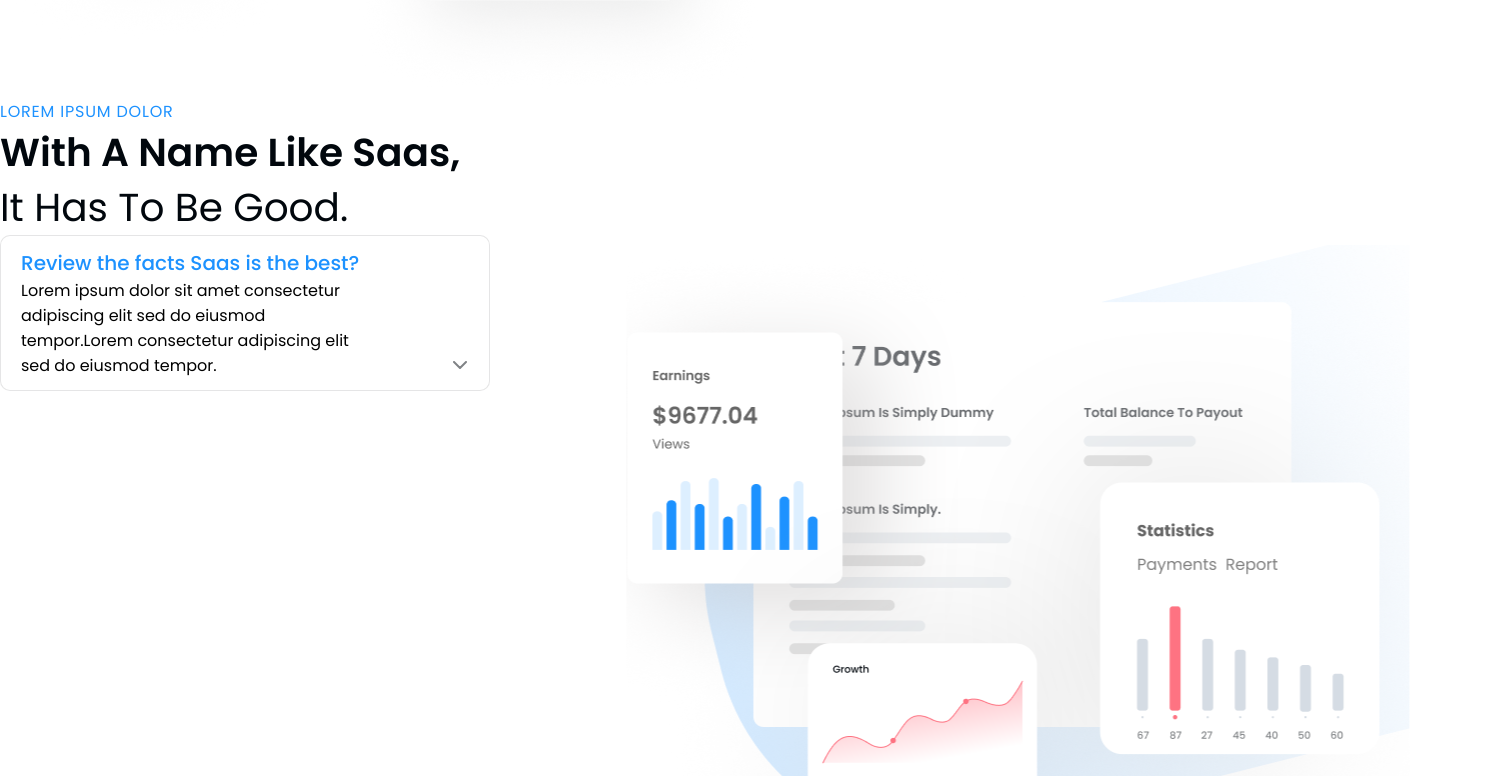
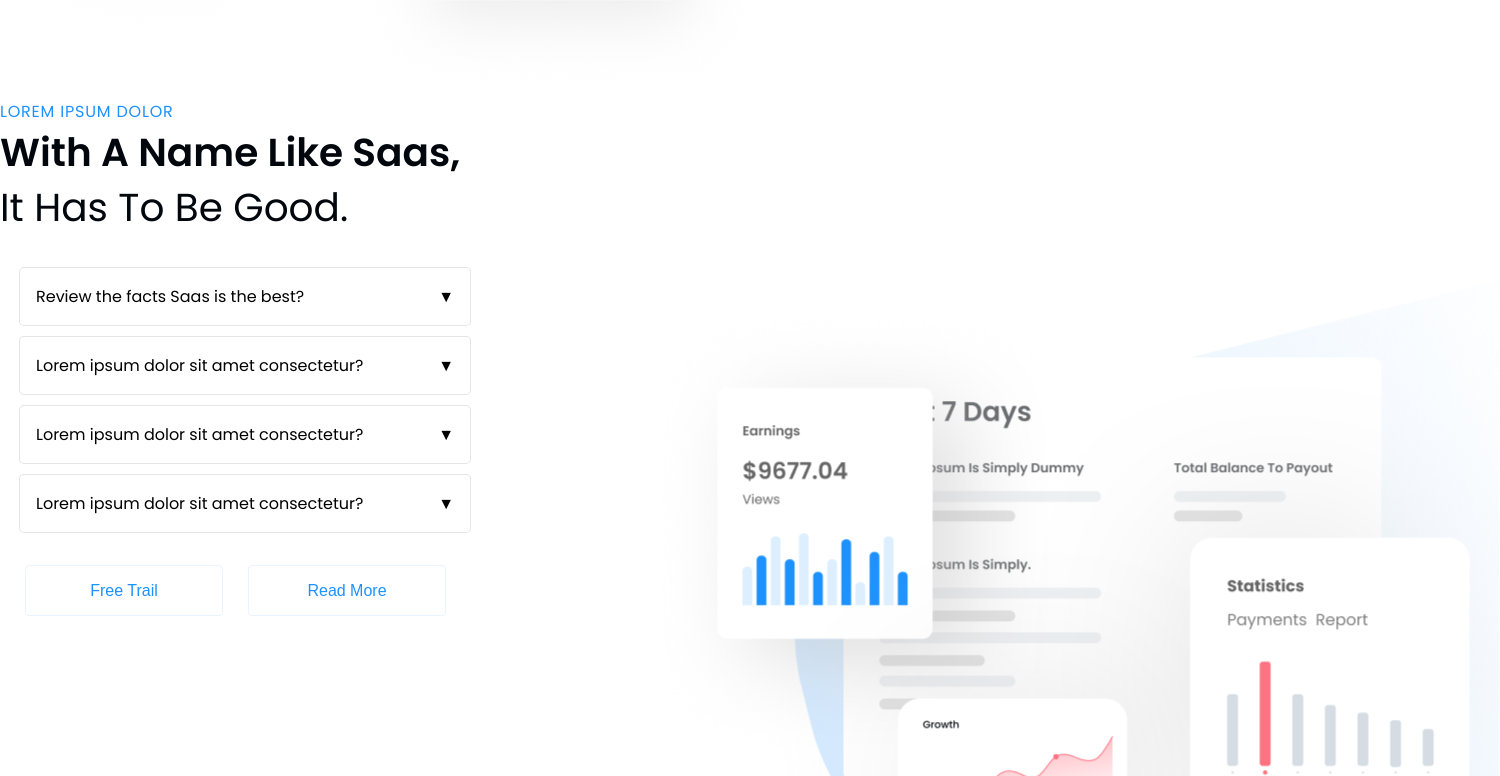
Before and after one commit to Vladnln/training-pet-project, a React (Vite) app: page / in a window 1280 px wide. Shown: the part 1804-2580 px from the top of the page, 1500 px wide, since content can reach past the window. Built offline with nearby package versions, Linux system fonts and the light colour scheme.

Commit message:
adding accordions and adding new stuff blocks

```diff
--- a/src/App.css
+++ b/src/App.css
@@ -115,7 +115,7 @@
 }
 
 .main__subtitle{
-  /*max-width: 401px;*/
+  max-width: 401px;
   font-weight: 400;
   font-size: 18px;
   line-height: 29px;
@@ -266,17 +266,20 @@
   justify-content: space-between;
   max-width: 1280px;
 }
+
 .graphics__title span{
   color: #01070D;
   font-weight: 600;
 }
-.graphics__description{
-  max-width: 490px;
-}
 
 .graphics__img{
   position: absolute;
-  transform: translate(80%, 50%);
+  transform: translate(27%, -17%);
+  right: 10px;
+}
+
+.graphics__description{
+  max-width: 490px;
 }
 
 .graphics__title{
@@ -288,24 +291,74 @@
   color: #01070D;
 }
 
-.accordion__wrapper{
-  padding: 12px 124px 12px 20px;
-  position: relative;
-  border-radius: 10px;
-  text-align: left;
-  background: #FFFFFF;
+.accordion {
+  max-width: 472px;
+  margin: 2rem auto;
+}
+
+.accordion-title {
+  display: flex;
+  flex-direction: row;
+  justify-content: space-between;
+  cursor: pointer;
+  background-color: #FFFFFF;
   border: 1px solid rgba(1, 7, 13, 0.1);
 }
 
-.accordion__header-img{
-  position: absolute;
-  right: 22px;
-  bottom: 13px;
+.accordion-title:hover {
+  background-color: #0ff;
+  transition: 0.3s ease-in-out;
 }
-.accordion__header{
-  font-style: normal;
-  font-weight: 500;
-  font-size: 20px;
-  line-height: 30px;
+
+.accordion-title,
+.accordion-content {
+  margin: 10px;
+  padding: 1rem;
+  border-radius: 5px;
+}
+
+.accordion-title:hover{
   color: #1D92FF;
 }
+
+.accordion-content {
+  background-color: #FFFFFF;
+  border: 1px solid rgba(1, 7, 13, 0.1);
+  border-radius: 5px;
+}
+
+.graphics__buttons{
+  font-style: normal;
+  color: #1D92FF;
+  font-weight: 500;
+  width: 198px;
+  margin-left: 25px;
+  font-size: 16px;
+  line-height: 19px;
+  border-radius: 4px;
+  padding: 15px 30px;
+  text-transform: capitalize;
+  cursor: pointer;
+  background: transparent;
+  border: 1px solid #1D92FF1A;
+}
+.graphics__buttons:hover{
+  background: #1D92FF;
+  color: #FFFFFF;
+  border: 1px solid;
+  transition: 0.3s ease-in-out;
+}
+.abilities-description{
+  max-width: 1280px;
+  text-align: center;
+  margin: auto;
+  padding-top: 400px;
+  padding-bottom: 100px;
+}
+.abilities__title{
+  font-style: normal;
+  font-weight: 600;
+  font-size: 39px;
+  line-height: 53px;
+  color: #000000;
+}
--- /dev/null
+++ b/src/Components/Layout/Abilities.jsx
@@ -0,0 +1,16 @@
+import React, {Component} from 'react';
+
+class Abilities extends Component {
+    render() {
+        return (
+            <div>
+                <div className="abilities-description">
+                    <p className="title">Lorem ipsum dolor sit amet</p>
+                    <h1 className="main__title abilities__title">The Loudest Noise Comes From The Electric Saas.</h1>
+                </div>
+            </div>
+        );
+    }
+}
+
+export default Abilities;
--- /dev/null
+++ b/src/Components/Layout/Accordion.jsx
@@ -0,0 +1,14 @@
+import React, {Component, useState} from 'react';
+const Accordion = ({ title, content }) => {
+    const [isActive, setIsActive] = useState(false);
+    return (
+        <div className="accordion-item">
+            <div className="accordion-title" onClick={() => setIsActive(!isActive)}>
+                <div>{title}</div>
+                <div>{isActive ? '▲' : '▼'}</div>
+            </div>
+            {isActive && <div className="accordion-content">{content}</div>}
+        </div>
+    );
+};
+export default Accordion;
--- /dev/null
+++ b/src/Components/Layout/AccordionLayout.jsx
@@ -0,0 +1,35 @@
+import React, { useState } from 'react';
+import Accordion from './Accordion';
+
+const AccordionLayout = () => {
+    const accordionData = [
+        {
+            title: 'Review the facts Saas is the best?',
+            content: `Lorem ipsum dolor sit amet consectetur adipiscing elit sed do eiusmod tempor.Lorem consectetur adipiscing elit sed do eiusmod tempor.`
+        },
+        {
+            title: 'Lorem ipsum dolor sit amet consectetur?',
+            content: `Lorem ipsum dolor sit amet consectetur adipiscing elit sed do eiusmod tempor.Lorem consectetur adipiscing elit sed do eiusmod tempor.`
+        },
+        {
+            title: 'Lorem ipsum dolor sit amet consectetur?',
+            content: `Lorem ipsum dolor sit amet consectetur adipiscing elit sed do eiusmod tempor.Lorem consectetur adipiscing elit sed do eiusmod tempor.`
+        },
+        {
+            title: 'Lorem ipsum dolor sit amet consectetur?',
+            content: `Lorem ipsum dolor sit amet consectetur adipiscing elit sed do eiusmod tempor.Lorem consectetur adipiscing elit sed do eiusmod tempor.`
+        }
+    ];
+
+    return (
+        <div>
+            <div className="accordion">
+                {accordionData.map(({ title, content }) => (
+                    <Accordion title={title} content={content}/>
+
+                ))}
+            </div>
+        </div>
+    );
+};
+export default AccordionLayout;
--- a/src/Components/Layout/Graphics.jsx
+++ b/src/Components/Layout/Graphics.jsx
@@ -1,6 +1,7 @@
 import React, {Component, useState} from 'react';
-import Image from "../../assets/img/Group463.png"
+import Graphs from '../../assets/img/Group463.png'
 import Arrow from "../../assets/icons/AccordArrow.svg"
+import AccordionLayout from "./AccordionLayout.jsx";
 class Graphics extends Component {
     render() {
         return (
@@ -9,20 +10,14 @@ class Graphics extends Component {
                     <div className="graphics__description">
                         <p className="title">Lorem ipsum dolor</p>
                         <h1 className="main__title graphics__title"> <span>With a name like Saas,</span>  it has to be good.</h1>
-                        <div className="accordion__wrapper">
-                            <div className="accordion__header">
-                                Review the facts Saas is the best?
-                                <div className="accordion__header-img">
-                                    <img className="accordion__arrow" src={Arrow} alt=""/>
-                                </div>
-                            </div>
-                            <div className="accordion__body">
-                                Lorem ipsum dolor sit amet consectetur adipiscing elit sed do eiusmod tempor.Lorem consectetur adipiscing elit sed do eiusmod tempor.
-                            </div>
+                        <AccordionLayout/>
+                        <div className="graphics__buttons-group">
+                            <button className="graphics__buttons">free trail</button>
+                            <button className="graphics__buttons">Read More</button>
                         </div>
                     </div>
-                    <div className="graphics__img">
-                        <img src={Image} alt=""/>
+                    <div>
+                        <img className="graphics__img" src={Graphs} alt=""/>
                     </div>
                 </div>
             </div>
--- a/src/Components/Layout/MainDescription.jsx
+++ b/src/Components/Layout/MainDescription.jsx
@@ -22,7 +22,6 @@ class MainDescription extends Component {
                             </div>
                         </div>
                         <div className="main__picture"><img src={MainPicture}/></div>
-
                     </div>
                 </section>
             </div>
--- a/src/Pages/MainPage.jsx
+++ b/src/Pages/MainPage.jsx
@@ -5,6 +5,7 @@ import MainDescription from "../Components/Layout/MainDescription.jsx";
 import Companies from "../Components/Layout/Companies.jsx";
 import Stats from "../Components/Layout/Stats.jsx";
 import Graphics from "../Components/Layout/Graphics.jsx";
+import Abilities from "../Components/Layout/Abilities.jsx";
 class MainPage extends Component {
     render() {
         return (
@@ -14,6 +15,7 @@ class MainPage extends Component {
                 <Companies/>
                 <Stats/>
                 <Graphics/>
+                <Abilities/>
             </div>
         );
     }
```
Also changed, not shown: src/assets/img/Group463.png.
